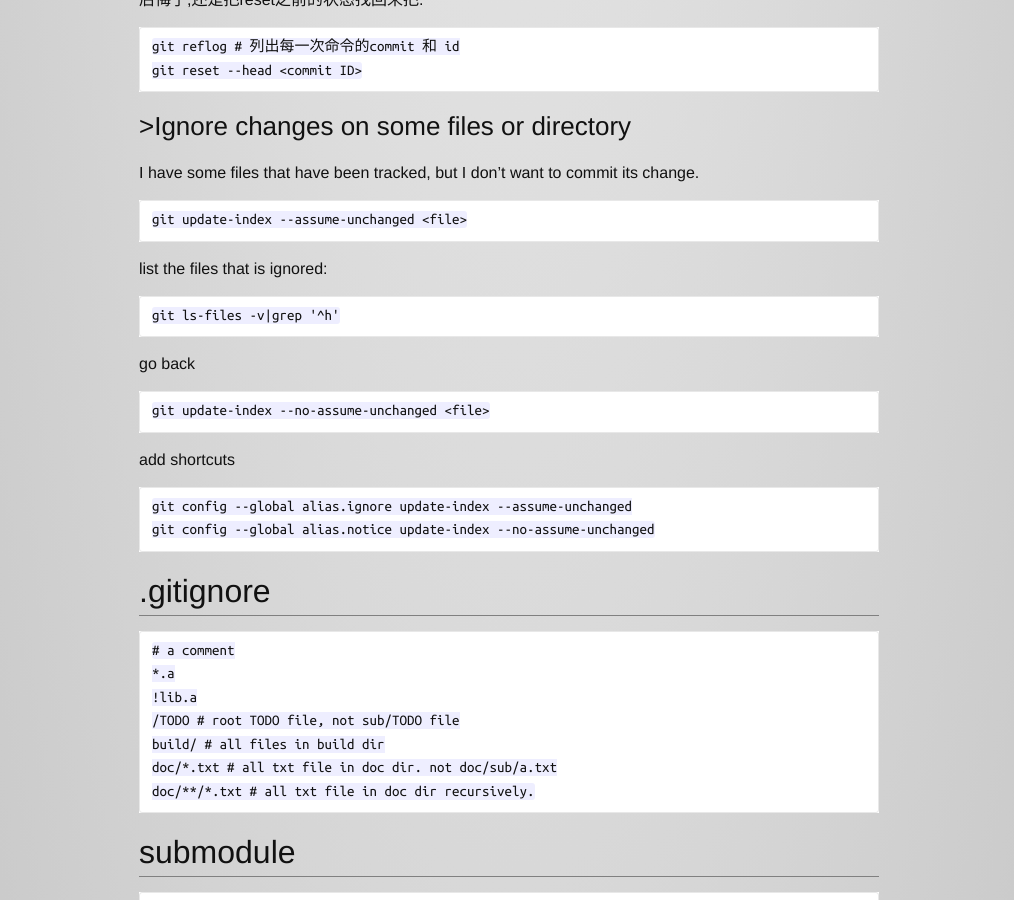
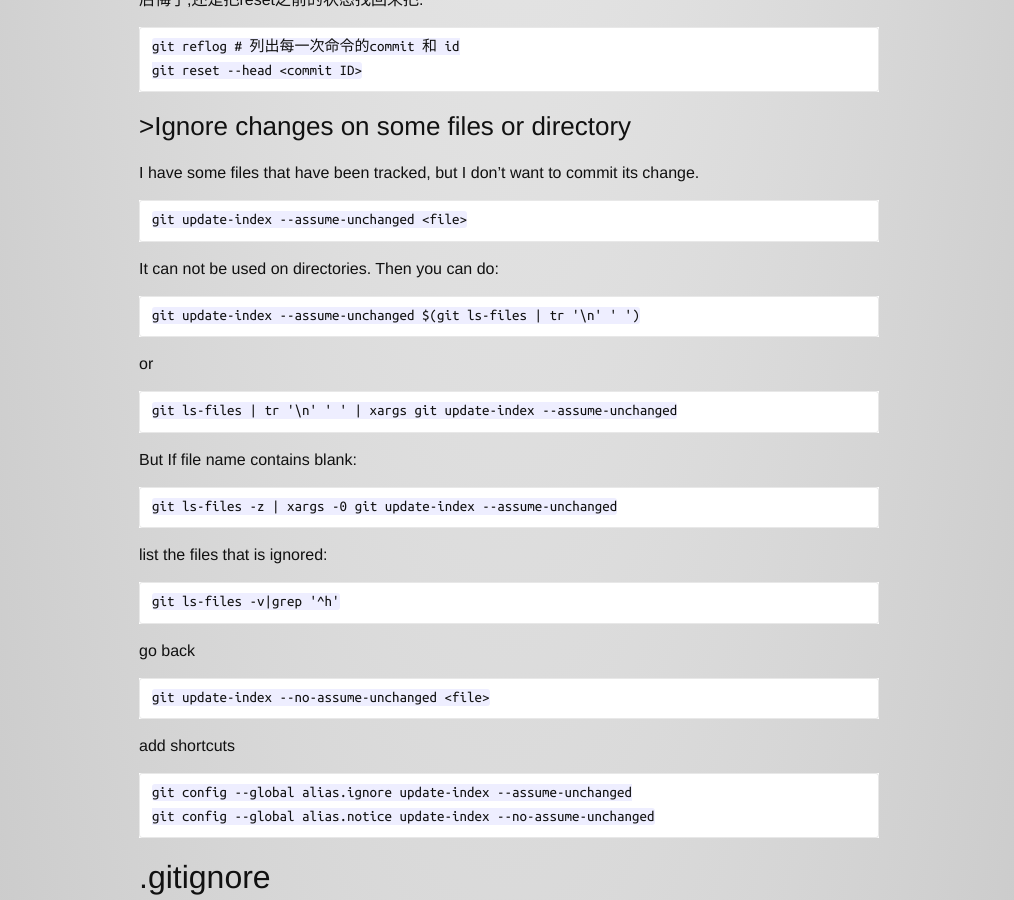
Before and after one commit to lihebi/wiki-old, a Jekyll site: the page built from _wiki/tools/platform/git.md, in a window 1280 px wide and 900 px high, scrolled down 5551 px. Shown: the whole window, without its empty margins (131-1145 px from the left). Built offline with Jekyll 4.4.1, drawn with Linux system fonts in a browser that asks for light colours; nearby versions of some CDN libraries; Markdown is read by kramdown in place of the engine named in the settings; a style sheet for code colours, icons or effects is not loaded.

Commit message:
git ignore for directory

````diff
--- a/_wiki/tools/platform/git.md
+++ b/_wiki/tools/platform/git.md
@@ -250,6 +250,24 @@ I have some files that have been tracked, but I don't want to commit its change.
 git update-index --assume-unchanged <file>
 ```
 
+It can not be used on directories. Then you can do:
+
+```
+git update-index --assume-unchanged $(git ls-files | tr '\n' ' ')
+```
+
+or
+
+```
+git ls-files | tr '\n' ' ' | xargs git update-index --assume-unchanged
+```
+
+But If file name contains blank:
+
+```
+git ls-files -z | xargs -0 git update-index --assume-unchanged
+```
+
 list the files that is ignored:
 
 ```
````
